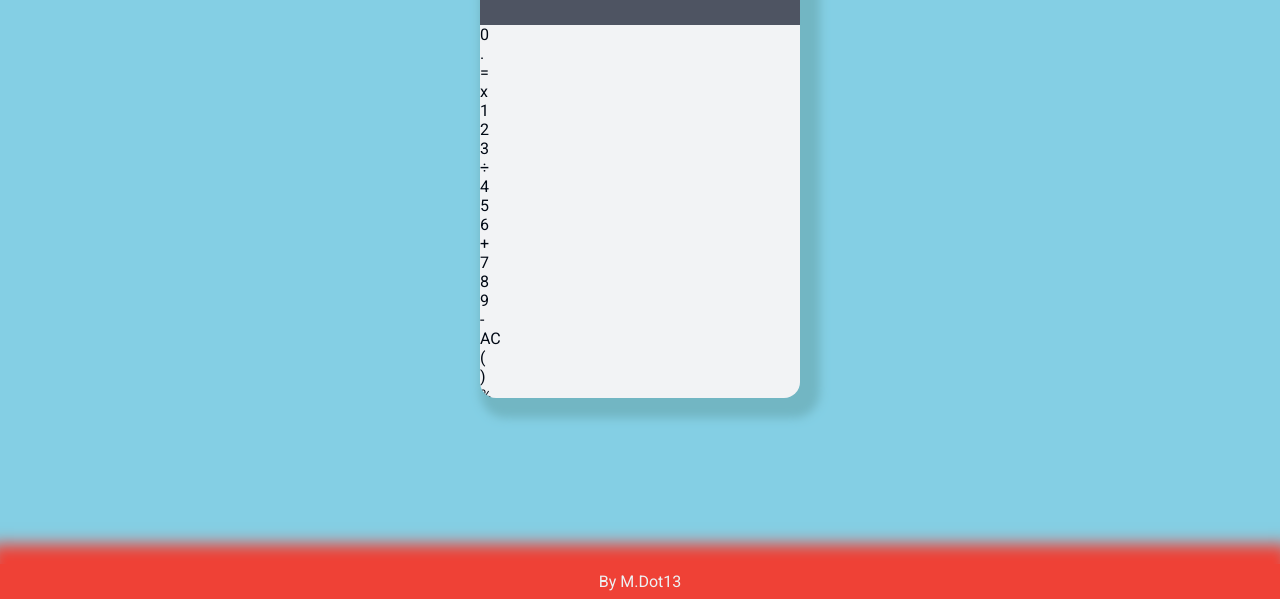
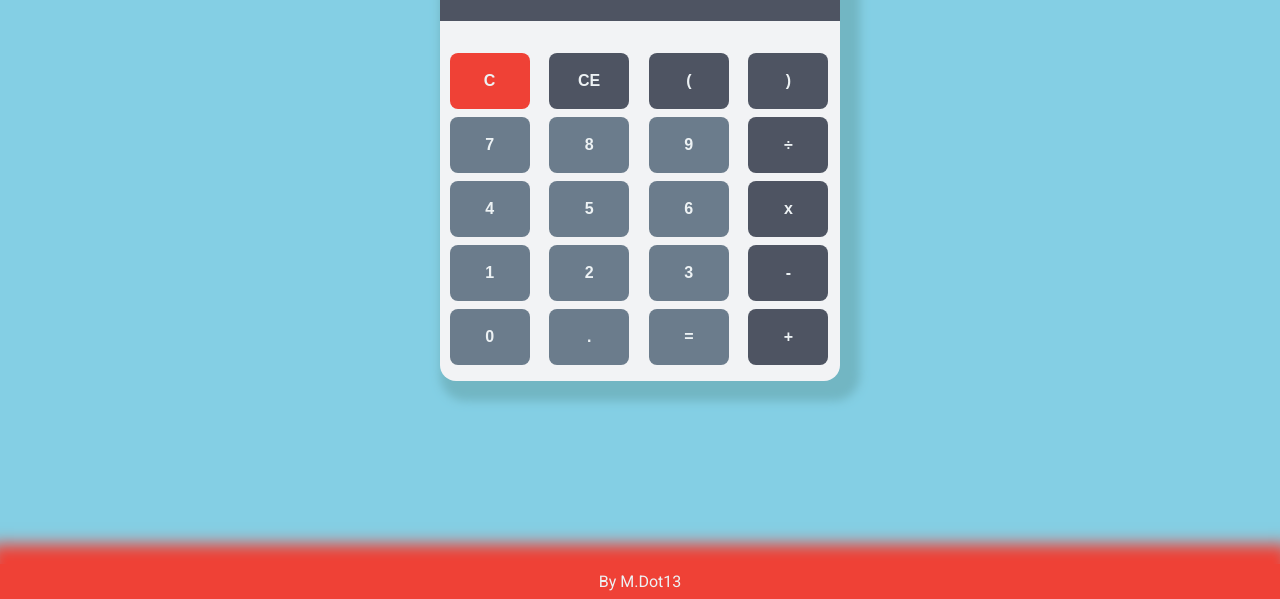
Before and after one commit to leonelmosqueda/calculator, a plain HTML site: page index.html in a window 1280 px wide. Shown: the part 201-800 px from the top of the page. Drawn offline with Linux system fonts and the light colour scheme.

Commit message:
Add styles to buttons

```diff
--- a/css/styles.css
+++ b/css/styles.css
@@ -54,8 +54,8 @@ body {
 .body-calculator {
     border-radius: 1em;
     box-shadow: 10px 10px 10px 10px var(--color-shadow);
-    width: 25%;
-    height: 75%;
+    width: 25em;
+    height: 30em;
     margin: 0 auto;
     background-color: var(--background-color-secondary);
     overflow: hidden;
@@ -84,3 +84,39 @@ body {
     font-size: 2em;
     font-weight: 700;
 }
+
+.buttons {
+    display: grid;
+    grid-template-columns: repeat(4, 1fr);
+    grid-gap: 0.5em;
+    margin: 2em 0 0.5em 0.6em;
+}
+
+.button {
+    height: 3.5em;
+    width: 5em;
+    border: none;
+    border-radius: 0.5em;
+    font-size: 1em;
+    font-weight: 700;
+    cursor: pointer;
+}
+
+.primary {
+    background-color: var(--color-secondary);
+    color: var(--color-text-main);
+}
+
+.secondary {
+    background-color: var(--color-main);
+    color: var(--color-text-main);
+}
+
+.clear {
+    background-color: var(--color-terciary);
+    color: var(--color-text-main);
+}
+
+.button:hover {
+    border: solid var(--color-text-secondary);
+}
--- a/index.html
+++ b/index.html
@@ -18,26 +18,26 @@
                 </div>
             </div>
             <div class="buttons">
-                <div class="button">0</div>
-                <div class="button">.</div>
-                <div class="button">=</div>
-                <div class="button">x</div>
-                <div class="button">1</div>
-                <div class="button">2</div>
-                <div class="button">3</div>
-                <div class="button">÷</div>
-                <div class="button">4</div>
-                <div class="button">5</div>
-                <div class="button">6</div>
-                <div class="button">+</div>
-                <div class="button">7</div>
-                <div class="button">8</div>
-                <div class="button">9</div>
-                <div class="button">-</div>
-                <div class="button">AC</div>
-                <div class="button">(</div>
-                <div class="button">)</div>
-                <div class="button">%</div>
+                <button class="button clear">C</button>
+                <button class="button secondary">CE</button>
+                <button class="button secondary">(</button>
+                <button class="button secondary">)</button>
+                <button class="button primary">7</button>
+                <button class="button primary">8</button>
+                <button class="button primary">9</button>
+                <button class="button secondary">÷</button>
+                <button class="button primary">4</button>
+                <button class="button primary">5</button>
+                <button class="button primary">6</button>
+                <button class="button secondary">x</button>
+                <button class="button primary">1</button>
+                <button class="button primary">2</button>
+                <button class="button primary">3</button>
+                <button class="button secondary">-</button>
+                <button class="button primary">0</button>
+                <button class="button primary">.</button>
+                <button class="button primary">=</button>
+                <button class="button secondary">+</button>
             </div>
         </div>
     </main>
```
